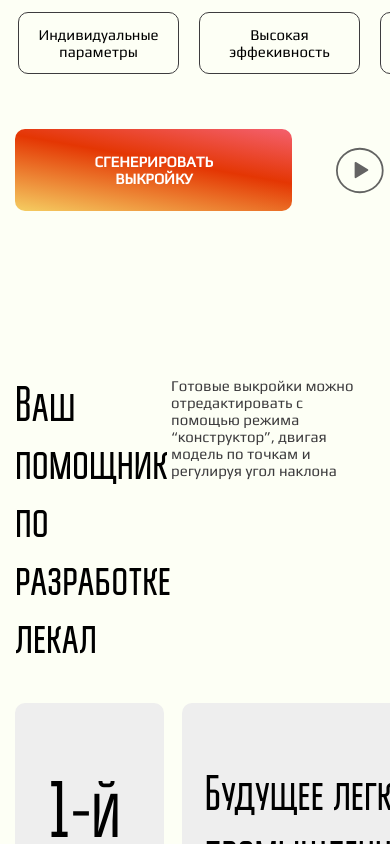
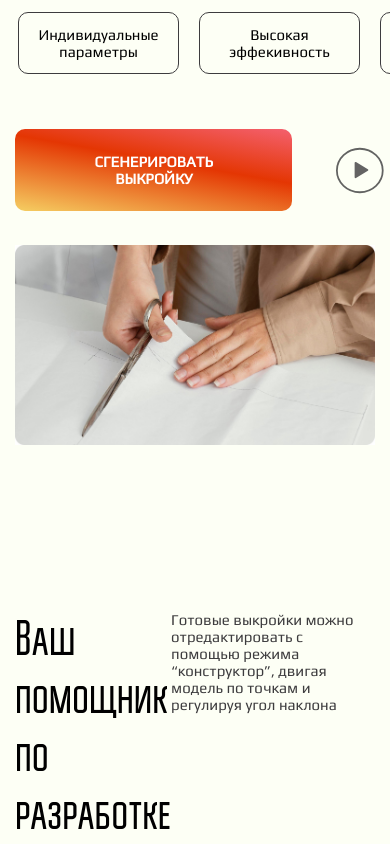
Before and after one commit to ismailow/alta, a React (Create React App) app: page / in a window 390 px wide. Shown: the part 1156-2000 px from the top of the page. Built offline with nearby package versions, Linux system fonts and the light colour scheme; the HTML template or start-up script is replaced by a standard one.

Commit message:
adaptive

```diff
--- a/src/components/helper/helper.module.css
+++ b/src/components/helper/helper.module.css
@@ -96,15 +96,88 @@
 }
 
 @media (max-width: 1320px) {
-    .tiles {
-        grid-template-areas: 'tile1 tile5' 'tile2 tile5' 'tile3 tile4';
-    }
     .tile {
         width: 100%;
     }
+}
 
-    .tile4 {
+@media (max-width: 1235px) {
+    .tile {
+        padding-right: 13px;
+    }
+    .tileTitle {
+        font-size: 60px;
+    }
+    .tileSubtitle {
+        font-size: 15px;
+    }
+}
+
+@media (max-width: 1100px) {
+    .tiles {
+        grid-template-areas: 'tile1 tile2 tile3 tile4' 'tile5 tile5 tile5 tile5';
+    }
+
+    /* .tileTitle {
+        font-size: 40px;
+    }
+
+    .tileSubtitle {
+        font-size: 12px;
+    } */
+
+    .imageBlock {
         max-width: 400px;
+    }
+
+    .info {
+        max-width: 500px;
+    }
+    .description {
+        justify-content: space-between;
+    }
+}
+
+@media (max-width: 855px) {
+    .tileTitle {
+        font-size: 40px;
+    }
+
+    .tileSubtitle {
+        font-size: 12px;
+    }
+}
+
+@media (max-width: 745px) {
+    .tiles {
+        grid-template-areas: 'tile1 tile2' 'tile3 tile4' 'tile5 tile5';
+    }
+
+    .tileTitle {
+        font-size: 70px;
+        text-align: center;
+    }
+
+    .tileSubtitle {
+        font-size: 18px;
+        text-align: center;
+    }
+}
+
+@media (max-width: 701px) {
+    .description {
+        min-width: 100%;
+        flex-wrap: wrap;
+    }
+    .info {
+        width: 100%;
+    }
+    .tile {
+        max-width: 100%;
+        /* padding: 63px 13px 43px; */
+    }
+    .tileTitle {
+        font-size: 40px;
     }
 }
 
--- a/src/components/intro/intro.module.css
+++ b/src/components/intro/intro.module.css
@@ -27,6 +27,7 @@
 .introBlock {
     display: flex;
     justify-content: space-between;
+    flex-wrap: wrap;
     gap: 34px;
 }
 
```
